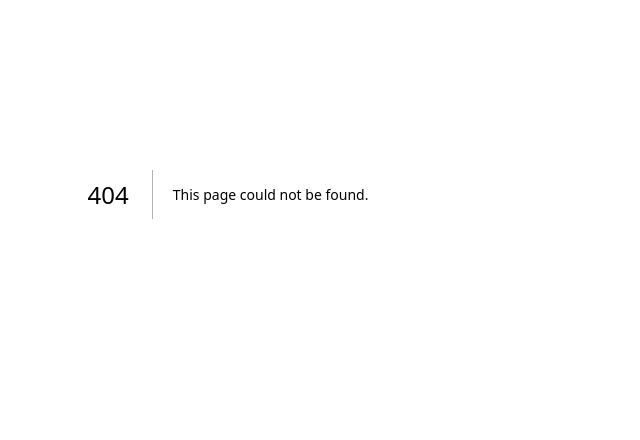
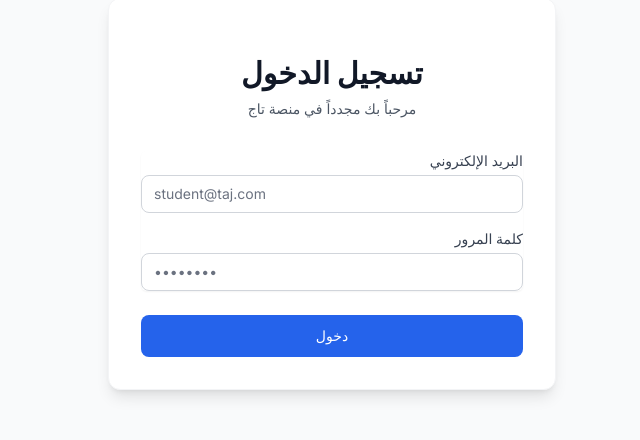
Before and after one commit to Ammar-1993/Taj-Platform, a Next.js app in the folder frontend/: page /login in a window 1280 px wide. Before the commit this address had no page. Shown: the part 206-646 px from the top of the page, without its empty margins (412-1052 px from the left). Built offline with nearby package versions, Linux system fonts and the light colour scheme.

Commit message:
feat: Implement user authentication with login page, AuthContext, and API client setup.

```diff
--- /dev/null
+++ b/frontend/src/app/dashboard/page.tsx
@@ -0,0 +1 @@
+export default function Dashboard() { return <div className="p-10 text-2xl font-bold">مرحباً بك في لوحة التحكم!</div> }
--- a/frontend/src/app/layout.tsx
+++ b/frontend/src/app/layout.tsx
@@ -1,21 +1,13 @@
 import type { Metadata } from "next";
-import localFont from "next/font/local";
+import { Inter } from "next/font/google";
 import "./globals.css";
+import { AuthProvider } from "@/context/AuthContext";
 
-const geistSans = localFont({
-  src: "./fonts/GeistVF.woff",
-  variable: "--font-geist-sans",
-  weight: "100 900",
-});
-const geistMono = localFont({
-  src: "./fonts/GeistMonoVF.woff",
-  variable: "--font-geist-mono",
-  weight: "100 900",
-});
+const inter = Inter({ subsets: ["latin"] });
 
 export const metadata: Metadata = {
-  title: "Create Next App",
-  description: "Generated by create next app",
+  title: "منصة تاج التعليمية",
+  description: "منصتك الأولى للدروس الخصوصية",
 };
 
 export default function RootLayout({
@@ -24,11 +16,12 @@ export default function RootLayout({
   children: React.ReactNode;
 }>) {
   return (
-    <html lang="en">
-      <body
-        className={`${geistSans.variable} ${geistMono.variable} antialiased`}
-      >
-        {children}
+    // استخدام dir="rtl" لدعم اللغة العربية
+    <html lang="ar" dir="rtl">
+      <body className={inter.className}>
+        <AuthProvider>
+          {children}
+        </AuthProvider>
       </body>
     </html>
   );
--- /dev/null
+++ b/frontend/src/app/login/page.tsx
@@ -0,0 +1,97 @@
+"use client";
+
+import { useState } from 'react';
+import { useRouter } from 'next/navigation';
+import api from '@/lib/axios';
+import { useAuth } from '@/context/AuthContext';
+
+export default function LoginPage() {
+    const [email, setEmail] = useState('');
+    const [password, setPassword] = useState('');
+    const [error, setError] = useState('');
+    const [isLoading, setIsLoading] = useState(false);
+
+    const router = useRouter();
+    const { login } = useAuth();
+
+    const handleSubmit = async (e: React.FormEvent) => {
+        e.preventDefault();
+        setError('');
+        setIsLoading(true);
+
+        try {
+            const response = await api.post('/auth/login', { email, password });
+
+            // استخراج التوكن وبيانات المستخدم من استجابة السيرفر
+            const { token, user } = response.data.data;
+
+            // حفظها في Context و Cookies
+            login(token, user);
+
+            // توجيه المستخدم للوحة التحكم
+            router.push('/dashboard');
+        } catch (err: any) {
+            setError(err.response?.data?.message || 'حدث خطأ أثناء تسجيل الدخول');
+        } finally {
+            setIsLoading(false);
+        }
+    };
+
+    return (
+        <div className="min-h-screen flex items-center justify-center bg-gray-50 py-12 px-4 sm:px-6 lg:px-8">
+            <div className="max-w-md w-full space-y-8 bg-white p-8 rounded-xl shadow-lg border border-gray-100">
+                <div>
+                    <h2 className="mt-6 text-center text-3xl font-extrabold text-gray-900">
+                        تسجيل الدخول
+                    </h2>
+                    <p className="mt-2 text-center text-sm text-gray-600">
+                        مرحباً بك مجدداً في منصة تاج
+                    </p>
+                </div>
+                <form className="mt-8 space-y-6" onSubmit={handleSubmit}>
+                    {error && (
+                        <div className="bg-red-50 text-red-500 p-3 rounded-md text-sm text-center">
+                            {error}
+                        </div>
+                    )}
+                    <div className="rounded-md shadow-sm space-y-4">
+                        <div>
+                            <label className="block text-sm font-medium text-gray-700 mb-1">البريد الإلكتروني</label>
+                            <input
+                                type="email"
+                                required
+                                value={email}
+                                onChange={(e) => setEmail(e.target.value)}
+                                className="appearance-none rounded-lg relative block w-full px-3 py-2 border border-gray-300 placeholder-gray-500 text-gray-900 focus:outline-none focus:ring-blue-500 focus:border-blue-500 sm:text-sm"
+                                placeholder="student@taj.com"
+                                dir="ltr"
+                            />
+                        </div>
+                        <div>
+                            <label className="block text-sm font-medium text-gray-700 mb-1">كلمة المرور</label>
+                            <input
+                                type="password"
+                                required
+                                value={password}
+                                onChange={(e) => setPassword(e.target.value)}
+                                className="appearance-none rounded-lg relative block w-full px-3 py-2 border border-gray-300 placeholder-gray-500 text-gray-900 focus:outline-none focus:ring-blue-500 focus:border-blue-500 sm:text-sm"
+                                placeholder="••••••••"
+                                dir="ltr"
+                            />
+                        </div>
+                    </div>
+
+                    <div>
+                        <button
+                            type="submit"
+                            disabled={isLoading}
+                            className="group relative w-full flex justify-center py-2.5 px-4 border border-transparent text-sm font-medium rounded-lg text-white bg-blue-600 hover:bg-blue-700 focus:outline-none focus:ring-2 focus:ring-offset-2 focus:ring-blue-500 disabled:opacity-50 transition duration-150"
+                        >
+                            {isLoading ? 'جاري التحقق...' : 'دخول'}
+                        </button>
+                    </div>
+                </form>
+            </div>
+        </div>
+    );
+}
--- /dev/null
+++ b/frontend/src/context/AuthContext.tsx
@@ -0,0 +1,66 @@
+"use client";
+
+import React, { createContext, useContext, useState, useEffect } from 'react';
+import Cookies from 'js-cookie';
+import api from '@/lib/axios';
+
+interface User {
+    id: number;
+    name: string;
+    email: string;
+    roles: { name: string }[];
+    wallet?: { balance: string };
+}
+
+interface AuthContextType {
+    user: User | null;
+    loading: boolean;
+    login: (token: string, userData: User) => void;
+    logout: () => void;
+}
+
+const AuthContext = createContext<AuthContextType>({} as AuthContextType);
+
+export const AuthProvider = ({ children }: { children: React.ReactNode }) => {
+    const [user, setUser] = useState<User | null>(null);
+    const [loading, setLoading] = useState(true);
+
+    useEffect(() => {
+        const fetchUser = async () => {
+            const token = Cookies.get('auth_token');
+            if (token) {
+                try {
+                    const response = await api.get('/auth/me');
+                    setUser(response.data.data);
+                } catch (error) {
+                    Cookies.remove('auth_token');
+                    setUser(null);
+                }
+            }
+            setLoading(false);
+        };
+        fetchUser();
+    }, []);
+
+    const login = (token: string, userData: User) => {
+        Cookies.set('auth_token', token, { expires: 7 }); // يحفظ لـ 7 أيام
+        setUser(userData);
+    };
+
+    const logout = async () => {
+        try {
+            await api.post('/auth/logout');
+        } catch (e) {} // نتجاهل الخطأ إذا انتهت صلاحية التوكن بالفعل
+        Cookies.remove('auth_token');
+        setUser(null);
+        window.location.href = '/login';
+    };
+
+    return (
+        <AuthContext.Provider value={{ user, loading, login, logout }}>
+            {children}
+        </AuthContext.Provider>
+    );
+};
+
+export const useAuth = () => useContext(AuthContext);
--- /dev/null
+++ b/frontend/src/lib/axios.ts
@@ -0,0 +1,36 @@
+import axios from 'axios';
+import Cookies from 'js-cookie';
+
+const api = axios.create({
+    // هذا هو رابط السيرفر الخاص بـ Laravel
+    baseURL: 'http://localhost:8000/api/v1',
+    headers: {
+        'Accept': 'application/json',
+        'Content-Type': 'application/json',
+    }
+});
+
+// Interceptor لإرفاق التوكن تلقائياً مع كل طلب
+api.interceptors.request.use((config) => {
+    const token = Cookies.get('auth_token');
+    if (token) {
+        config.headers.Authorization = `Bearer ${token}`;
+    }
+    return config;
+});
+
+// Interceptor لمعالجة انتهاء صلاحية التوكن (401)
+api.interceptors.response.use(
+    (response) => response,
+    (error) => {
+        if (error.response?.status === 401) {
+            Cookies.remove('auth_token');
+            if (typeof window !== 'undefined') {
+                window.location.href = '/login';
+            }
+        }
+        return Promise.reject(error);
+    }
+);
+
+export default api;
```
Also changed, not shown: frontend/package.json (+8 -5 lines), 2 other files (tests, documents, lock files or other folders).
